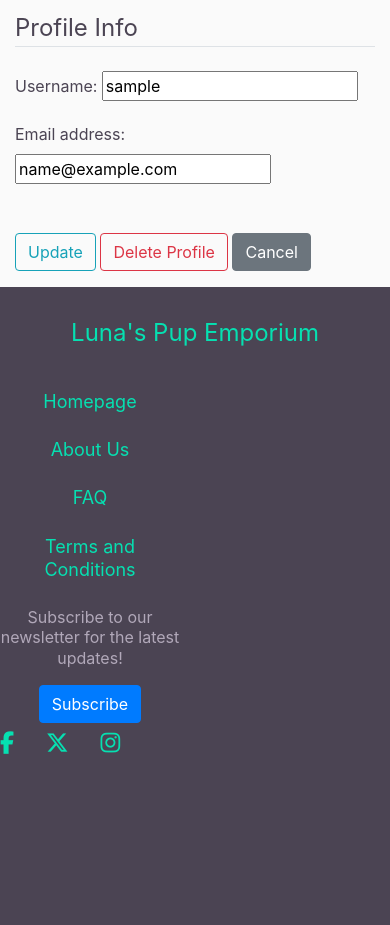
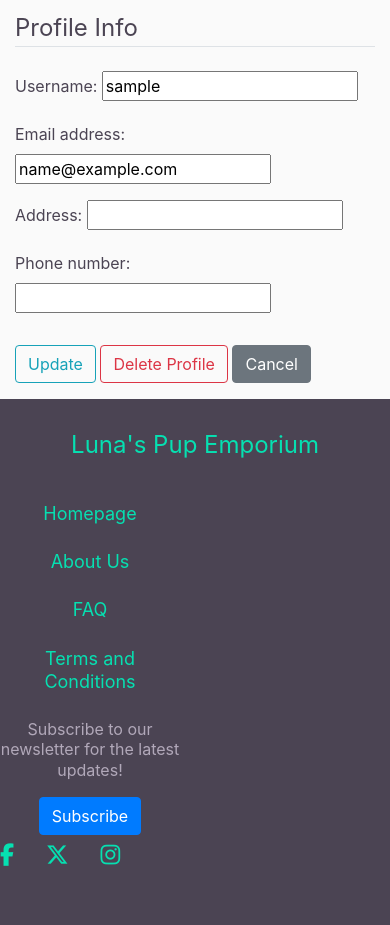
Before and after one commit to valejmdev/Luna-s-Pup-Emporium-pp5, a Django app: a page that uses profiles/templates/profiles/profile.html in a window 390 px wide. Shown: the part 180-1105 px from the top of the page. Before the commit the page ends 934 px from the top, so only its background shows below. Run offline with Django 5.2, Linux system fonts and the light colour scheme; the visitor is signed in with stand-in values (Sample User, id 1); data comes from the database, SQL or seed files in the repository; some libraries are stand-ins or nearby versions.

Commit message:
edit profile page to have address and phone number

```diff
--- a/profiles/templates/profiles/profile.html
+++ b/profiles/templates/profiles/profile.html
@@ -1,17 +1,12 @@
 {% extends "store/base.html" %}
-
 {% load custom_filters %}
 {% block content %}
 <div class="container mt-5">
     <div class="content-section">
-        <!-- User profile details or edit form -->
         <div class="media">
             <div class="media-body">
-                <!-- Display the username of the user -->
                 <h2 class="account-heading">{{ user.username }}</h2>
-                <!-- Display the email of the user -->
                 <p class="text-secondary">{{ user.email }}</p>
-                <!-- Display the bio if it exists -->
                 {% if user.profile.bio %}
                     <p class="text-secondary">{{ user.profile.bio }}</p>
                 {% endif %}
@@ -19,39 +14,36 @@
         </div>
 
         {% if is_edit_mode %}
-        <!-- Form for updating user profile information -->
         <form method="POST">
             {% csrf_token %}
             <fieldset class="form-group">
                 <legend class="border-bottom mb-4">Profile Info</legend>
                 <div class="form-row">
-                    <!-- Column for username field -->
                     <div class="col-md-6 mb-3">
                         {{ u_form.username.label_tag }}
                         {{ u_form.username|add_class:"form-control" }}
                     </div>
-                    <!-- Column for email field -->
                     <div class="col-md-6 mb-3">
                         {{ u_form.email.label_tag }}
                         {{ u_form.email|add_class:"form-control" }}
                     </div>
-                </div>
-                <div class="form-row">
-                    <!-- Column for bio field -->
                     <div class="col-md-6 mb-3">
-                        {{ p_form.bio.label_tag }}
-                        {{ p_form.bio|add_class:"form-control" }}
+                        {{ u_form.address.label_tag }}
+                        {{ u_form.address|add_class:"form-control" }}
+                    </div>
+                    <div class="col-md-6 mb-3">
+                        {{ u_form.phone_number.label_tag }}
+                        {{ u_form.phone_number|add_class:"form-control" }}
                     </div>
                 </div>
             </fieldset>
             <div class="form-group">
                 <button class="btn btn-outline-info btn-spacing" type="submit" name="update">Update</button>
                 <button class="btn btn-outline-danger btn-spacing" type="submit" name="delete" onclick="return confirmDelete();">Delete Profile</button>
-                <a href="{% url 'profile' %}" class="btn btn-secondary btn-spacing">Cancel</a>
+                <a href="{% url 'profile:profile' user.username %}" class="btn btn-secondary btn-spacing">Cancel</a>
             </div>
         </form>
         {% else %}
-        <!-- Button to switch to edit mode -->
         <a href="?edit=true" class="btn btn-outline-primary">Edit Profile</a>
         {% endif %}
     </div>
```
